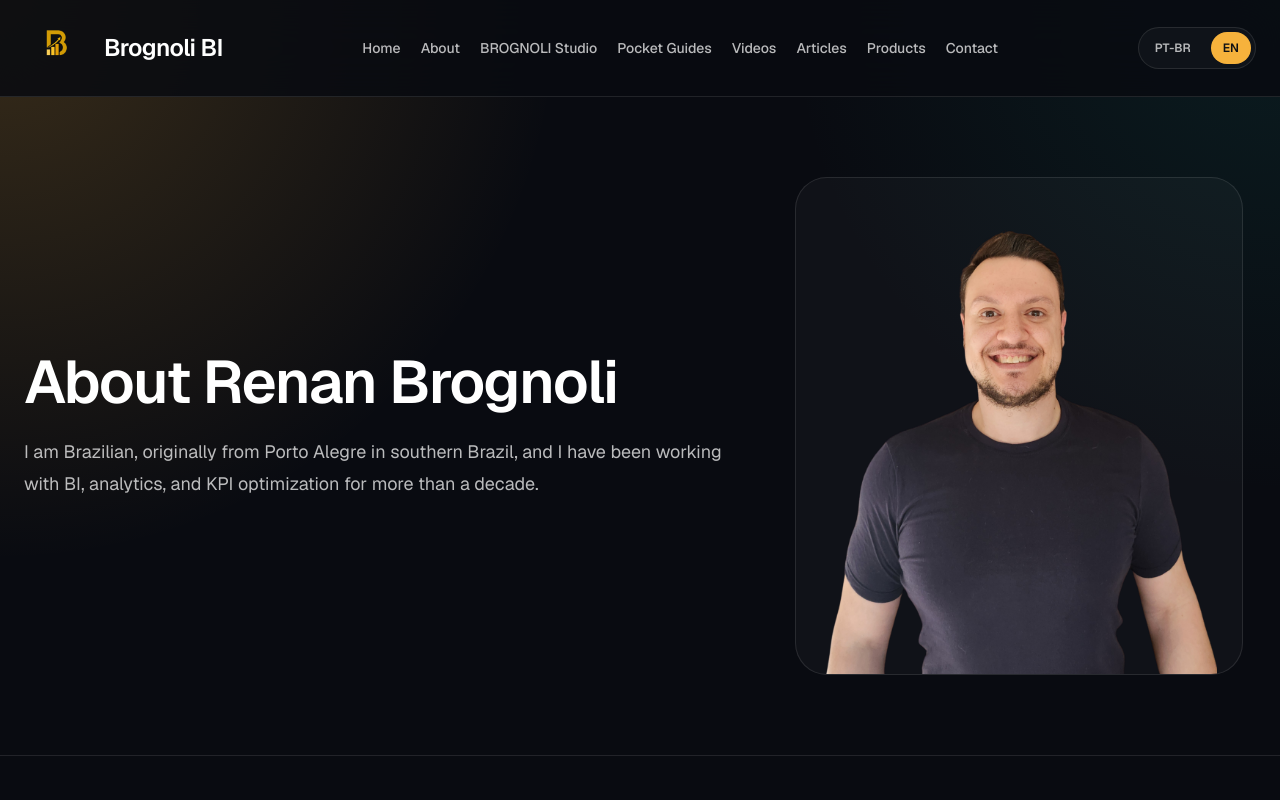
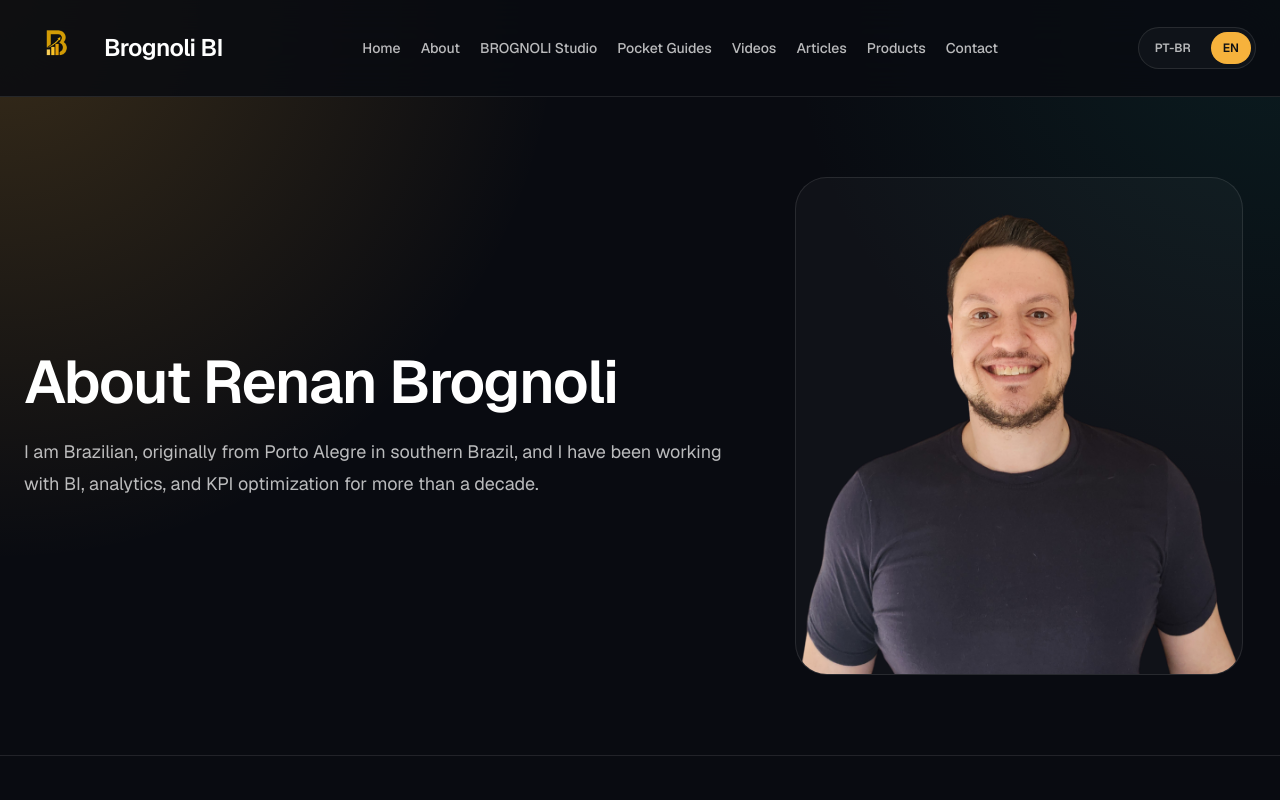
Before and after one commit to renanbrognoli01/brognolibisite, a Next.js app: page /en/about in a window 1280 px wide. Shown: the top 800 px of the page. Built offline with nearby package versions, Linux system fonts and the light colour scheme.

Commit message:
Tighten about hero portrait

```diff
--- a/src/app/[locale]/about/page.tsx
+++ b/src/app/[locale]/about/page.tsx
@@ -16,7 +16,12 @@ export default async function AboutPage({
     <>
       <PageHero title={dict.about.introTitle} description={dict.about.intro[0]}>
         <div className="relative mx-auto aspect-[0.9] w-full max-w-md overflow-hidden rounded-[2rem] border border-white/10 bg-white/[0.03]">
-          <Image src="/media/renan 5.png" alt="Renan Brognoli" fill className="object-contain object-bottom" />
+          <Image
+            src="/media/renan 5.png"
+            alt="Renan Brognoli"
+            fill
+            className="object-cover object-[center_12%] scale-[1.08]"
+          />
         </div>
       </PageHero>
 
```
